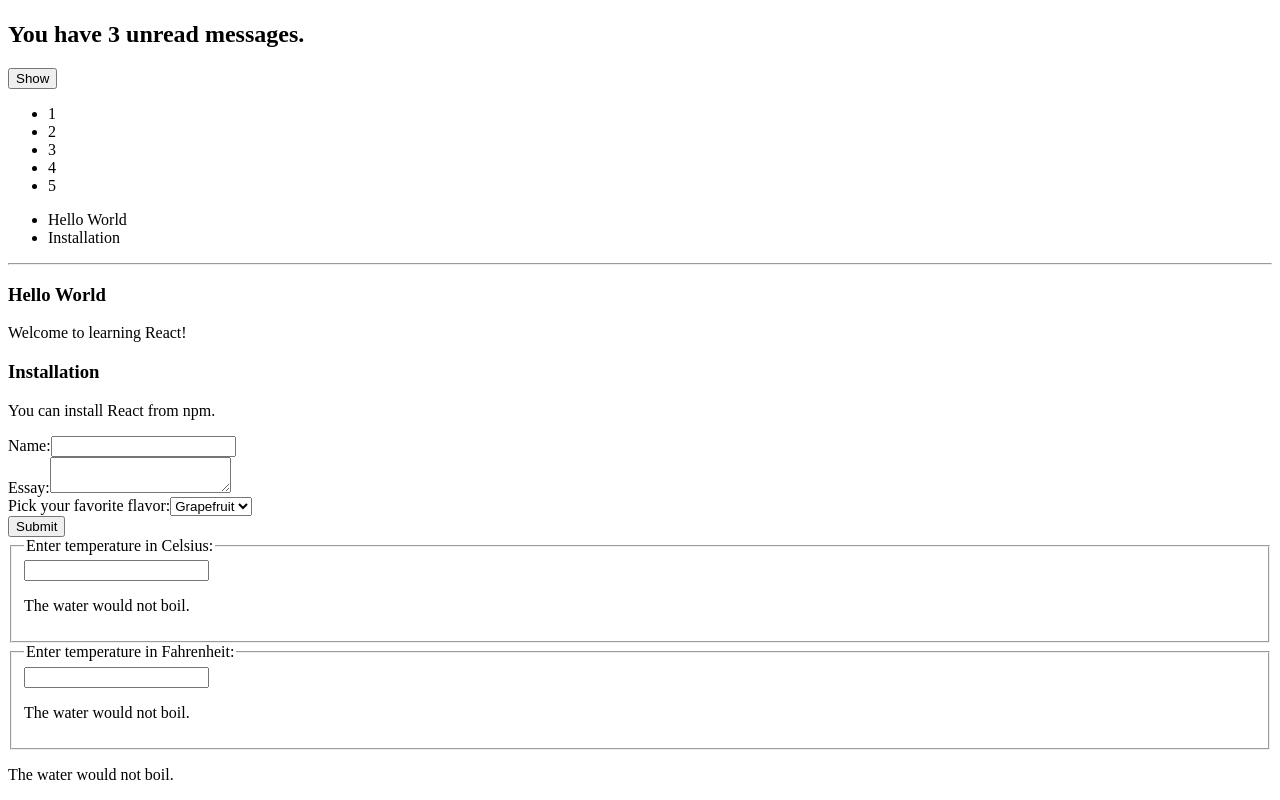
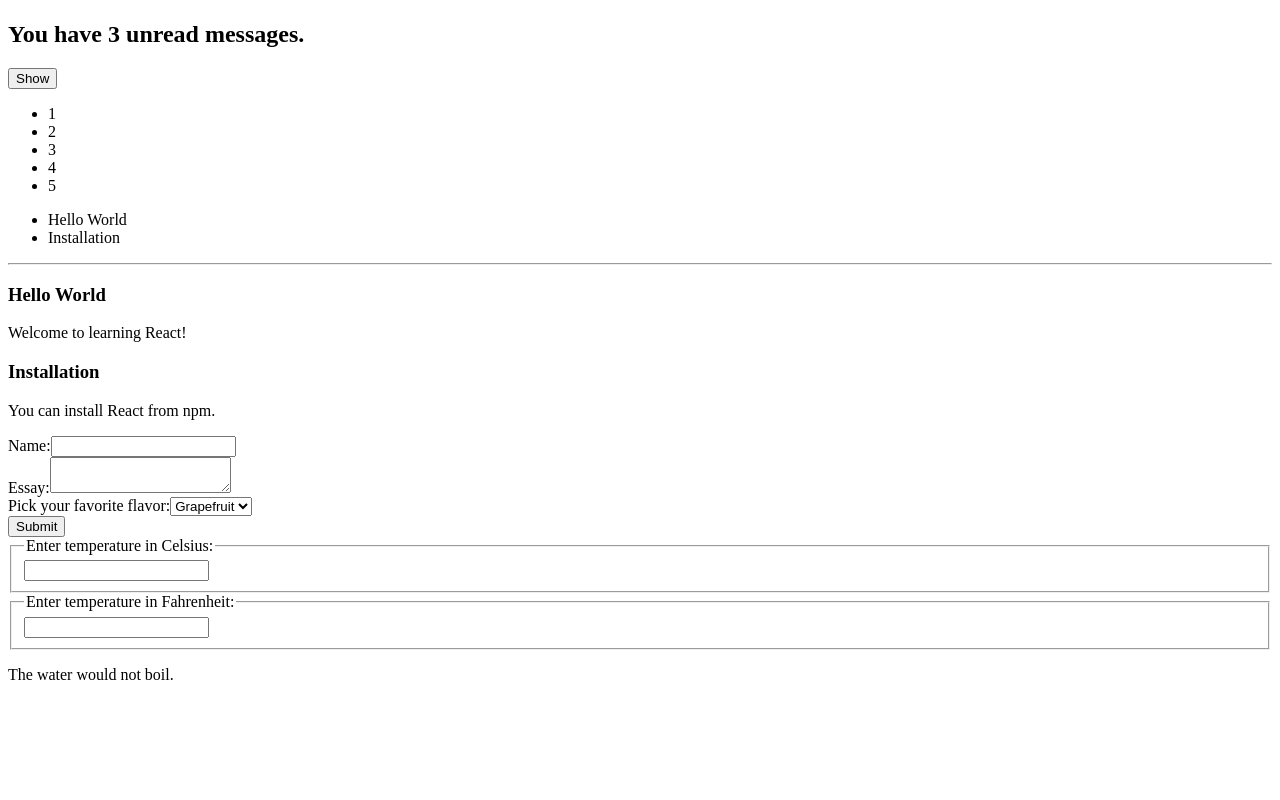
Before and after one commit to fjmn2001/react17, a React (Create React App) app in the folder apps/getting-started/: page / in a window 1280 px wide. Shown: the part 505-1305 px from the top of the page. After the commit the page ends 1205 px from the top, so only its background shows below. Built offline with nearby package versions, Linux system fonts and the light colour scheme.

Commit message:
feat: lifting state up v2. Ref sn

```diff
--- a/apps/getting-started/src/lifting-state-up/components/TemperatureInput.tsx
+++ b/apps/getting-started/src/lifting-state-up/components/TemperatureInput.tsx
@@ -1,5 +1,4 @@
 import { ChangeEvent } from "react";
-import BoilingVerdict from "./BoilingVerdict";
 
 interface ScaleNameInterface {
     [char: string]: string
@@ -18,13 +17,8 @@ interface TemperatureInputInterface {
 
 
 const TemperatureInput = ({scale, temperature, onTemperatureChange}: TemperatureInputInterface) => {
-
-    //const [temperature, setTemperature] = useState('')
-
-
     const handleChange = (e: ChangeEvent<HTMLInputElement>) => {
         onTemperatureChange(e.target.value)
-        //setTemperature(e.target.value);
     }
 
     return (
@@ -33,8 +27,6 @@ const TemperatureInput = ({scale, temperature, onTemperatureChange}: Temperature
             <input
                 value={ temperature }
                 onChange={ handleChange } />
-            <BoilingVerdict
-                celsius={ parseFloat(temperature) } />
         </fieldset>
     );
 }
```
